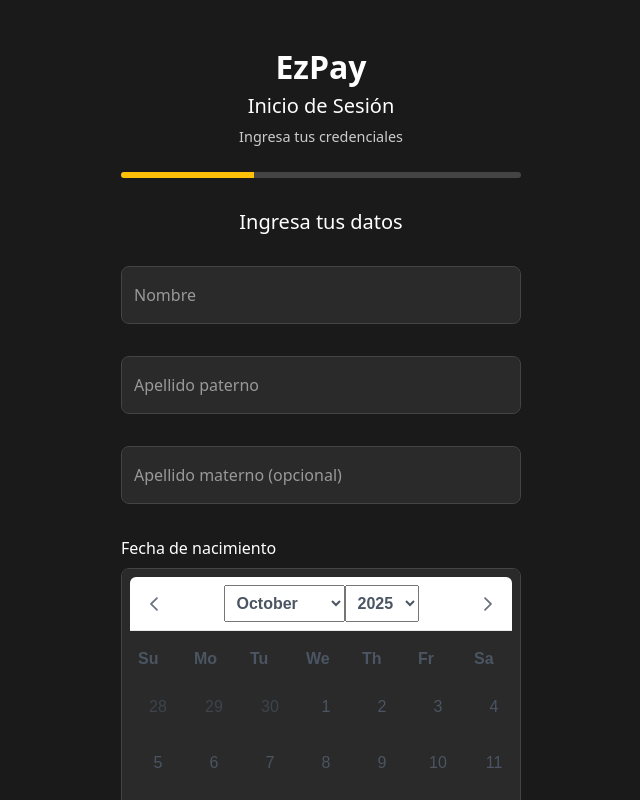
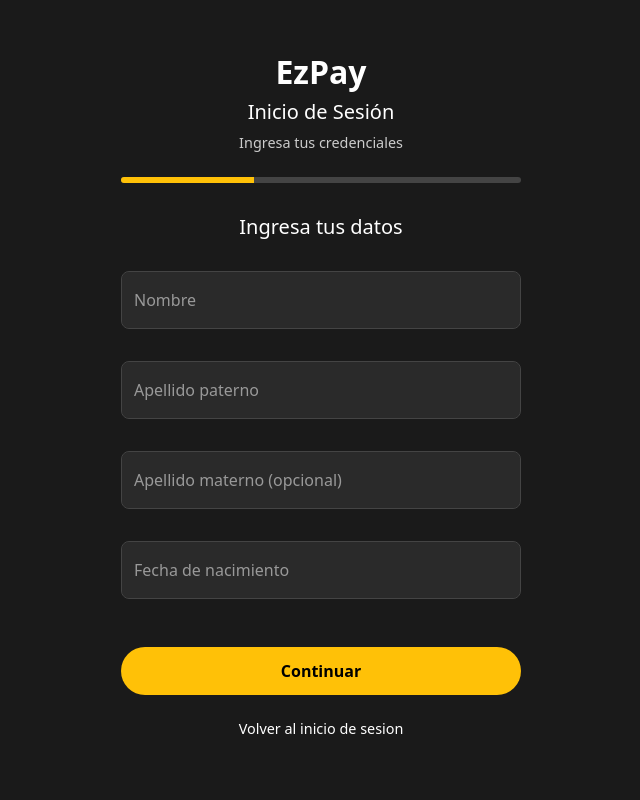
Before and after one commit to AlexReyes03/hackathon-payments, a React (Vite) app in the folder FRONTEND/: page /ezPayments/register in a window 1280 px wide. Shown: the top 800 px of the page, without its empty margins (319-959 px from the left). Built offline with nearby package versions, Linux system fonts and the light colour scheme; no server answers; a web font is replaced by a local one.

Commit message:
[UPDATE] Mejoras en el registro e inicio de sesión

```diff
--- a/FRONTEND/src/api/common-url.js
+++ b/FRONTEND/src/api/common-url.js
@@ -1,3 +1,2 @@
 // API Base URL configuration
-// Update this URL when backend is deployed
-export const BASE_URL = import.meta.env.VITE_API_URL || 'http://localhost:4000/api';
+export const BASE_URL = import.meta.env.VITE_API_URL;
--- a/FRONTEND/src/features/auth/RegisterForm.jsx
+++ b/FRONTEND/src/features/auth/RegisterForm.jsx
@@ -17,7 +17,7 @@ export default function RegisterForm() {
         nombre: '',
         apellidoPaterno: '',
         apellidoMaterno: '',
-        fechaNacimiento: null,
+        fechaNacimiento: '',
         // Step 2
         correo: '',
         usuario: '',
@@ -27,6 +27,27 @@ export default function RegisterForm() {
         pin: '',
         confirmarPin: '',
     });
+
+    const parseDateString = (dateStr) => {
+        // Expects DD/MM/YYYY format
+        const parts = dateStr.split('/');
+        if (parts.length !== 3) return null;
+
+        const day = parseInt(parts[0], 10);
+        const month = parseInt(parts[1], 10) - 1; // Month is 0-indexed
+        const year = parseInt(parts[2], 10);
+
+        if (isNaN(day) || isNaN(month) || isNaN(year)) return null;
+
+        const date = new Date(year, month, day);
+
+        // Validate the date
+        if (date.getDate() !== day || date.getMonth() !== month || date.getFullYear() !== year) {
+            return null;
+        }
+
+        return date;
+    };
 
     const validateStep1 = () => {
         const newErrors = {};
@@ -39,11 +60,15 @@ export default function RegisterForm() {
             newErrors.apellidoPaterno = 'El apellido paterno es obligatorio';
         }
 
-        if (!formData.fechaNacimiento) {
+        if (!formData.fechaNacimiento.trim()) {
             newErrors.fechaNacimiento = 'La fecha de nacimiento es obligatoria';
         } else {
+            const birthDate = parseDateString(formData.fechaNacimiento);
+
+            if (!birthDate) {
+                newErrors.fechaNacimiento = 'Formato invalido. Usa DD/MM/YYYY';
+            } else {
                 const today = new Date();
-            const birthDate = new Date(formData.fechaNacimiento);
                 let age = today.getFullYear() - birthDate.getFullYear();
                 const monthDiff = today.getMonth() - birthDate.getMonth();
 
@@ -53,6 +78,7 @@ export default function RegisterForm() {
 
                 if (age < 18) {
                     newErrors.fechaNacimiento = 'Debes tener al menos 18 anos';
+                }
             }
         }
 
@@ -127,11 +153,18 @@ export default function RegisterForm() {
 
         setLoading(true);
         try {
+            // Parse date from DD/MM/YYYY to YYYY-MM-DD
+            const birthDate = parseDateString(formData.fechaNacimiento);
+            const year = birthDate.getFullYear();
+            const month = String(birthDate.getMonth() + 1).padStart(2, '0');
+            const day = String(birthDate.getDate()).padStart(2, '0');
+            const fechaISO = `${year}-${month}-${day}`;
+
             const userData = {
                 nombre: formData.nombre,
                 apellidoPaterno: formData.apellidoPaterno,
                 apellidoMaterno: formData.apellidoMaterno || null,
-                fechaNacimiento: formData.fechaNacimiento.toISOString().split('T')[0],
+                fechaNacimiento: fechaISO,
                 correo: formData.correo,
                 usuario: formData.usuario,
                 contrasena: formData.contrasena,
--- a/FRONTEND/src/features/auth/components/RegisterStep1.jsx
+++ b/FRONTEND/src/features/auth/components/RegisterStep1.jsx
@@ -1,5 +1,5 @@
 import React from 'react';
-import { Calendar } from 'primereact/calendar';
+import { useNavigate } from 'react-router-dom';
 import { Button } from 'primereact/button';
 import FloatingInput from './FloatingInput';
 
@@ -9,9 +9,7 @@ export default function RegisterStep1({
     errors,
     onContinue
 }) {
-    const today = new Date();
-    const minDate = new Date();
-    minDate.setFullYear(today.getFullYear() - 100);
+    const navigate = useNavigate();
 
     return (
         <div className="d-flex flex-column gap-3">
@@ -43,31 +41,14 @@ export default function RegisterStep1({
                 error={errors.apellidoMaterno}
             />
 
-            <div className="mb-3">
-                <label className="form-label" style={{ color: '#ffffff' }}>
-                    Fecha de nacimiento
-                </label>
-                <Calendar
-                    value={formData.fechaNacimiento}
-                    onChange={(e) => setFormData({ ...formData, fechaNacimiento: e.value })}
-                    dateFormat="dd/mm/yy"
-                    inline
-                    maxDate={today}
-                    minDate={minDate}
-                    yearNavigator
-                    monthNavigator
-                    yearRange={`${today.getFullYear() - 100}:${today.getFullYear()}`}
-                    className="w-100"
-                    panelStyle={{
-                        backgroundColor: '#2a2a2a',
-                        border: '1px solid #444',
-                        borderRadius: '8px',
-                    }}
-                />
-                {errors.fechaNacimiento && (
-                    <small className="text-danger d-block mt-1">{errors.fechaNacimiento}</small>
-                )}
-            </div>
+            <FloatingInput
+                id="fechaNacimiento"
+                label="Fecha de nacimiento"
+                placeholder="DD/MM/YYYY"
+                value={formData.fechaNacimiento}
+                onChange={(e) => setFormData({ ...formData, fechaNacimiento: e.target.value })}
+                error={errors.fechaNacimiento}
+            />
 
             <Button
                 type="button"
@@ -84,6 +65,17 @@ export default function RegisterStep1({
                     color: '#000000',
                 }}
             />
+
+            <div className="text-center">
+                <button
+                    type="button"
+                    onClick={() => navigate('/')}
+                    className="btn btn-link text-decoration-none"
+                    style={{ color: '#ffffff', fontSize: '0.9rem' }}
+                >
+                    Volver al inicio de sesion
+                </button>
+            </div>
         </div>
     );
 }
```
Also changed, not shown: 1 other file (tests, documents, lock files or other folders). Lines whose indentation alone changed are shown as unchanged.
